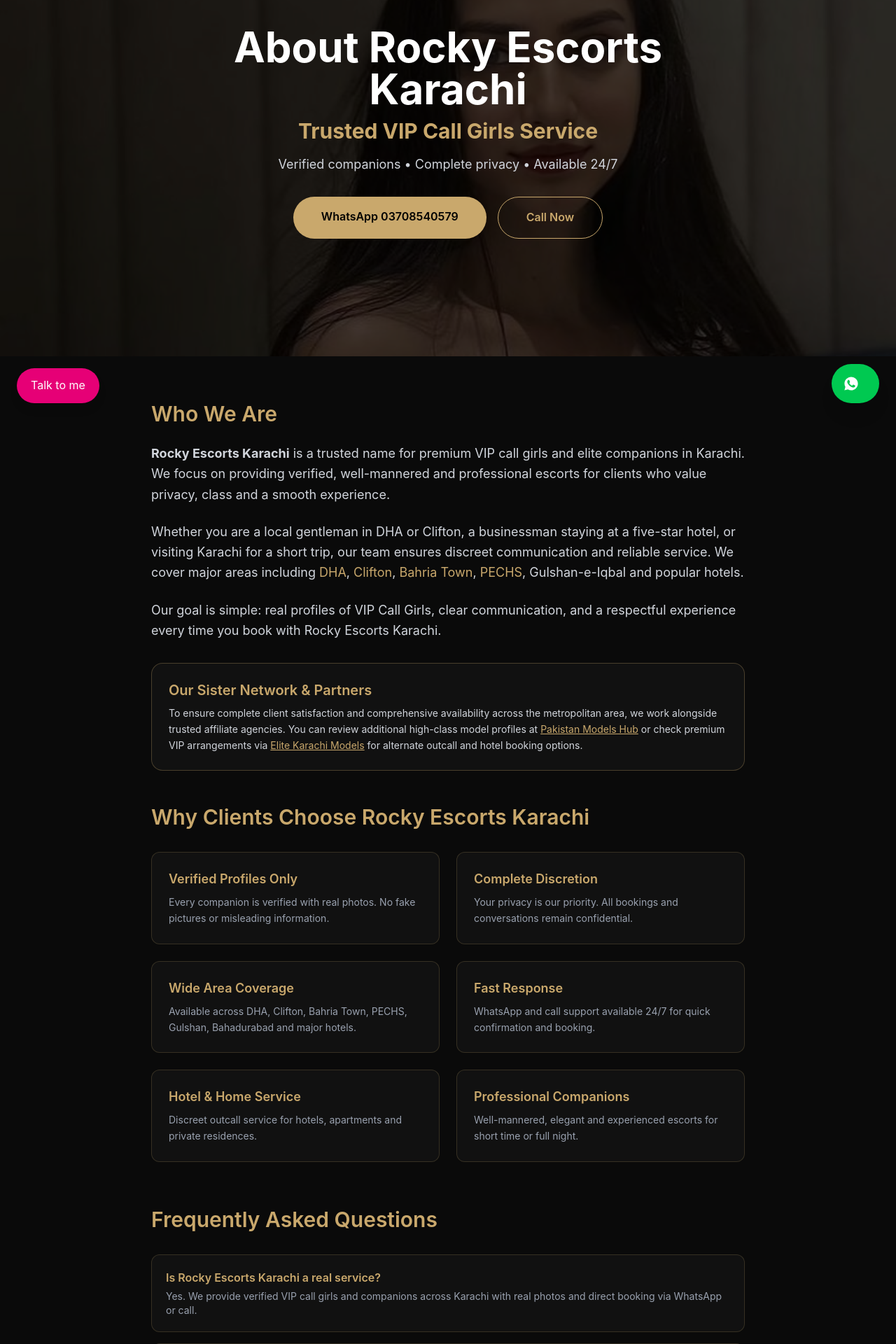
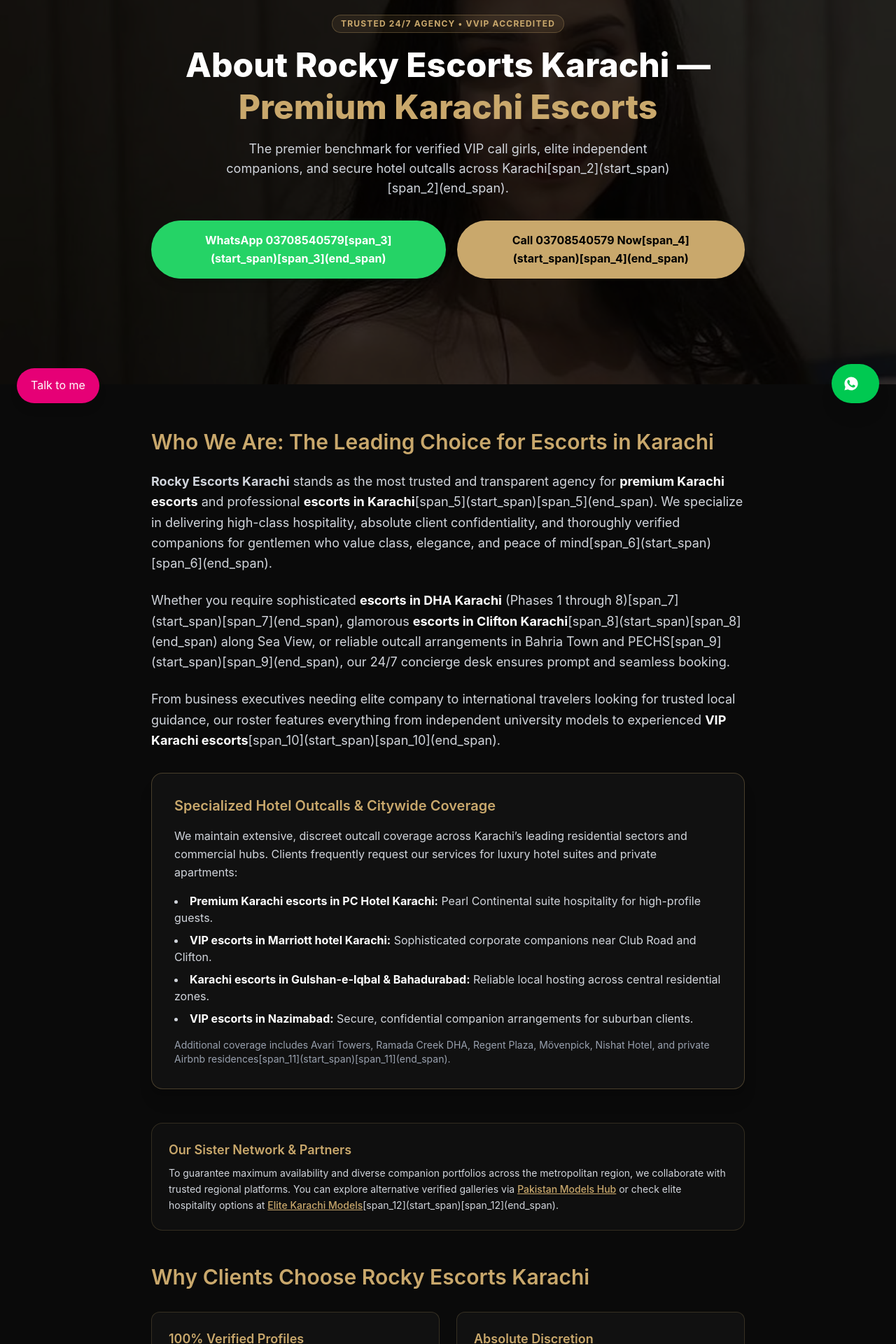
Before and after one commit to iamtalhaarifvlogs/rockykarachi1, a Next.js app: page /about-us in a window 1280 px wide. Shown: the part 200-2120 px from the top of the page at 70% size. Built offline with nearby package versions, Linux system fonts and the light colour scheme.

Commit message:
Update page.tsx

```diff
--- a/app/about-us/page.tsx
+++ b/app/about-us/page.tsx
@@ -1,15 +1,17 @@
-
 import Image from "next/image";
 import Link from "next/link";
 import type { Metadata } from "next";
 
 export const metadata: Metadata = {
-  title: "About Rocky Escorts Karachi | VIP Call Girls",
+  title: "About Rocky Escorts Karachi | Premium Karachi Escorts & VIP Call Girls",
   description:
-    "Rocky Escorts Karachi provides verified VIP call girls and elite companions in DHA, Clifton, Bahria Town and hotels. Discreet 24/7 service. Call 03708540579.",
+    "Learn about Rocky Escorts Karachi. We provide verified premium Karachi escorts, escorts in DHA & Clifton, and 24/7 hotel outcall service. Call 03708540579.",
+  alternates: {
+    canonical: "https://rockykarachi1.vercel.app/about-us",
+  },
   openGraph: {
-    title: "About Rocky Escorts Karachi | VIP Call Girls",
-    description: "Verified VIP escorts and discreet companions across Karachi.",
+    title: "About Rocky Escorts Karachi | Premium Karachi Escorts & VIP Call Girls",
+    description: "Verified VIP call girls and elite companions across DHA, Clifton, PECHS, and major hotels in Karachi.",
     images: [{ url: "/luxury-call-girls-karachi.jpg" }],
   },
 };
@@ -17,102 +19,147 @@ export const metadata: Metadata = {
 export default function AboutUsPage() {
   return (
     <main className="bg-[#0a0a0a] text-gray-200">
-      {/* HERO */}
-      <section className="relative h-[80vh] flex items-center justify-center text-center">
+      {/* HERO SECTION WITH H1 OPTIMIZED FOR PREMIUM KARACHI ESCORTS */}
+      <section className="relative h-[85vh] flex items-center justify-center text-center">
         <Image
           src="/luxury-call-girls-karachi.jpg"
-          alt="About Rocky Escorts Karachi VIP Call Girls"
+          alt="About Rocky Escorts Karachi Premium Karachi Escorts & VIP Call Girls"
           fill
           priority
           className="object-cover object-[center_20%]"
         />
-        <div className="absolute inset-0 bg-black/75" />
+        <div className="absolute inset-0 bg-black/80" />
         <div className="relative z-10 px-6 max-w-4xl">
-          <h1 className="text-4xl md:text-6xl font-bold text-white mb-4">
-            About Rocky Escorts Karachi
-            <span className="block text-[#c9a86c] mt-3 text-2xl md:text-3xl">
-              Trusted VIP Call Girls Service
-            </span>
+          <span className="inline-block text-[#c9a86c] text-xs font-bold uppercase tracking-widest px-3 py-1 rounded-full bg-[#c9a86c]/10 border border-[#c9a86c]/30 mb-4">
+            Trusted 24/7 Agency • VVIP Accredited
+          </span>
+          <h1 className="text-3xl md:text-5xl font-extrabold text-white mb-4 leading-tight">
+            About Rocky Escorts Karachi — <span className="text-[#c9a86c]">Premium Karachi Escorts</span>
           </h1>
-          <p className="text-lg text-gray-300 mb-8">
-            Verified companions • Complete privacy • Available 24/7
+          <p className="text-base md:text-lg text-gray-300 mb-8 max-w-2xl mx-auto">
+            The premier benchmark for verified VIP call girls, elite independent companions, and secure hotel outcalls across Karachi[span_2](start_span)[span_2](end_span).
           </p>
           <div className="flex flex-col sm:flex-row gap-4 justify-center">
             <a
               href="https://wa.me/923708540579"
               target="_blank"
-              className="inline-block bg-[#c9a86c] text-black font-semibold px-10 py-4 rounded-full hover:bg-white transition"
+              rel="noopener noreferrer"
+              className="inline-block bg-[#25D366] text-white font-bold px-8 py-4 rounded-full hover:opacity-90 transition shadow-lg shadow-25D366/20"
             >
-              WhatsApp 03708540579
+              WhatsApp 03708540579[span_3](start_span)[span_3](end_span)
             </a>
             <a
               href="tel:03708540579"
-              className="inline-block border border-[#c9a86c] text-[#c9a86c] font-semibold px-10 py-4 rounded-full hover:bg-[#c9a86c] hover:text-black transition"
+              className="inline-block bg-[#c9a86c] text-black font-bold px-8 py-4 rounded-full hover:bg-white transition"
             >
-              Call Now
+              Call 03708540579 Now[span_4](start_span)[span_4](end_span)
             </a>
           </div>
         </div>
       </section>
 
-      {/* ABOUT CONTENT */}
+      {/* MAIN CONTENT SECTION FILLED WITH SEMANTIC KEYWORDS */}
       <section className="max-w-4xl mx-auto px-6 py-16">
-        <h2 className="text-3xl font-semibold text-[#c9a86c] mb-6">Who We Are</h2>
-        <p className="text-lg leading-relaxed text-gray-300 mb-6">
-          <strong>Rocky Escorts Karachi</strong> is a trusted name for premium VIP call girls and elite companions in Karachi.
-          We focus on providing verified, well-mannered and professional escorts for clients who value privacy, class and a smooth experience.
+        <h2 className="text-2xl md:text-3xl font-semibold text-[#c9a86c] mb-6">
+          Who We Are: The Leading Choice for Escorts in Karachi
+        </h2>
+        <p className="text-base md:text-lg leading-relaxed text-gray-300 mb-6">
+          <strong>Rocky Escorts Karachi</strong> stands as the most trusted and transparent agency for{" "}
+          <strong className="text-white">premium Karachi escorts</strong> and professional{" "}
+          <strong className="text-white">escorts in Karachi</strong>[span_5](start_span)[span_5](end_span). We specialize in delivering high-class hospitality, absolute client confidentiality, and thoroughly verified companions for gentlemen who value class, elegance, and peace of mind[span_6](start_span)[span_6](end_span).
         </p>
-        <p className="text-lg leading-relaxed text-gray-300 mb-6">
-          Whether you are a local gentleman in DHA or Clifton, a businessman staying at a five-star hotel, or visiting Karachi for a short trip,
-          our team ensures discreet communication and reliable service. We cover major areas including
-          <Link href="/portfolio/vip-escorts-dha-karachi" className="text-[#c9a86c] hover:underline"> DHA</Link>,
-          <Link href="/portfolio/escorts-clifton-karachi" className="text-[#c9a86c] hover:underline"> Clifton</Link>,
-          <Link href="/portfolio/escorts-bahria-town-karachi" className="text-[#c9a86c] hover:underline"> Bahria Town</Link>,
-          <Link href="/portfolio/escorts-pechs-karachi" className="text-[#c9a86c] hover:underline"> PECHS</Link>,
-          Gulshan-e-Iqbal and popular hotels.
+        <p className="text-base md:text-lg leading-relaxed text-gray-300 mb-6">
+          Whether you require sophisticated{" "}
+          <strong className="text-white">escorts in DHA Karachi</strong> (Phases 1 through 8)[span_7](start_span)[span_7](end_span), glamorous{" "}
+          <strong className="text-white">escorts in Clifton Karachi</strong>[span_8](start_span)[span_8](end_span) along Sea View, or reliable outcall arrangements in Bahria Town and PECHS[span_9](start_span)[span_9](end_span), our 24/7 concierge desk ensures prompt and seamless booking.
         </p>
-        <p className="text-lg leading-relaxed text-gray-300 mb-8">
-          Our goal is simple: real profiles of VIP Call Girls, clear communication, and a respectful experience every time you book with Rocky Escorts Karachi.
+        <p className="text-base md:text-lg leading-relaxed text-gray-300 mb-8">
+          From business executives needing elite company to international travelers looking for trusted local guidance, our roster features everything from independent university models to experienced{" "}
+          <strong className="text-white">VIP Karachi escorts</strong>[span_10](start_span)[span_10](end_span).
         </p>
 
-        {/* Scenario A: Contextual H3 Interlinking Block */}
-        <div className="bg-[#111] border border-[#c9a86c]/30 rounded-2xl p-6 mb-12">
-          <h3 className="text-xl font-semibold text-[#c9a86c] mb-2">Our Sister Network & Partners</h3>
+        {/* HOTEL OUTCALLS & SPECIFIC SECTOR BREAKDOWN CARD */}
+        <div className="bg-[#111] border border-[#c9a86c]/30 rounded-2xl p-6 md:p-8 mb-12 shadow-xl">
+          <h3 className="text-xl font-semibold text-[#c9a86c] mb-4">
+            Specialized Hotel Outcalls &amp; Citywide Coverage
+          </h3>
+          <p className="text-gray-300 text-sm md:text-base leading-relaxed mb-4">
+            We maintain extensive, discreet outcall coverage across Karachi’s leading residential sectors and commercial hubs. Clients frequently request our services for luxury hotel suites and private apartments:
+          </p>
+          <ul className="list-disc list-inside space-y-2 text-gray-300 text-sm md:text-base mb-4">
+            <li>
+              <strong className="text-white">Premium Karachi escorts in PC Hotel Karachi:</strong> Pearl Continental suite hospitality for high-profile guests.
+            </li>
+            <li>
+              <strong className="text-white">VIP escorts in Marriott hotel Karachi:</strong> Sophisticated corporate companions near Club Road and Clifton.
+            </li>
+            <li>
+              <strong className="text-white">Karachi escorts in Gulshan-e-Iqbal &amp; Bahadurabad:</strong> Reliable local hosting across central residential zones.
+            </li>
+            <li>
+              <strong className="text-white">VIP escorts in Nazimabad:</strong> Secure, confidential companion arrangements for suburban clients.
+            </li>
+          </ul>
+          <p className="text-gray-400 text-xs md:text-sm">
+            Additional coverage includes Avari Towers, Ramada Creek DHA, Regent Plaza, Mövenpick, Nishat Hotel, and private Airbnb residences[span_11](start_span)[span_11](end_span).
+          </p>
+        </div>
+
+        {/* AFFILIATE / SISTER NETWORK INTERLINKING BLOCK */}
+        <div className="bg-[#111]/80 border border-[#c9a86c]/20 rounded-2xl p-6 mb-12">
+          <h3 className="text-lg font-semibold text-[#c9a86c] mb-2">Our Sister Network &amp; Partners</h3>
           <p className="text-gray-300 text-sm leading-relaxed">
-            To ensure complete client satisfaction and comprehensive availability across the metropolitan area, we work alongside trusted affiliate agencies. You can review additional high-class model profiles at{" "}
+            To guarantee maximum availability and diverse companion portfolios across the metropolitan region, we collaborate with trusted regional platforms. You can explore alternative verified galleries via{" "}
             <a
               href="https://pakistanmodelshub.com"
               target="_blank"
               rel="noopener noreferrer"
-              className="text-[#c9a86c] underline hover:text-white transition"
+              className="text-[#c9a86c] underline hover:text-white transition font-medium"
             >
               Pakistan Models Hub
             </a>{" "}
-            or check premium VIP arrangements via{" "}
+            or check elite hospitality options at{" "}
             <a
               href="https://elitekarachimodels.online/"
               target="_blank"
               rel="noopener noreferrer"
-              className="text-[#c9a86c] underline hover:text-white transition"
+              className="text-[#c9a86c] underline hover:text-white transition font-medium"
             >
               Elite Karachi Models
-            </a>{" "}
-            for alternate outcall and hotel booking options.
+            </a>[span_12](start_span)[span_12](end_span).
           </p>
         </div>
 
-        {/* WHY CHOOSE US */}
-        <h2 className="text-3xl font-semibold text-[#c9a86c] mb-8">
+        {/* WHY CHOOSE US GRID */}
+        <h2 className="text-2xl md:text-3xl font-semibold text-[#c9a86c] mb-8">
           Why Clients Choose Rocky Escorts Karachi
         </h2>
         <div className="grid md:grid-cols-2 gap-6 mb-16">
           {[
-            { title: "Verified Profiles Only", desc: "Every companion is verified with real photos. No fake pictures or misleading information." },
-            { title: "Complete Discretion", desc: "Your privacy is our priority. All bookings and conversations remain confidential." },
-            { title: "Wide Area Coverage", desc: "Available across DHA, Clifton, Bahria Town, PECHS, Gulshan, Bahadurabad and major hotels." },
-            { title: "Fast Response", desc: "WhatsApp and call support available 24/7 for quick confirmation and booking." },
-            { title: "Hotel & Home Service", desc: "Discreet outcall service for hotels, apartments and private residences." },
-            { title: "Professional Companions", desc: "Well-mannered, elegant and experienced escorts for short time or full night." },
+            {
+              title: "100% Verified Profiles",
+              desc: "Every companion profile is personally vetted with genuine, unedited photos. No misleading catalogs or fake pictures[span_13](start_span)[span_13](end_span)."
+            },
+            {
+              title: "Absolute Discretion",
+              desc: "Your privacy is our utmost priority. All inquiries, booking records, and hotel outcall details remain strictly confidential[span_14](start_span)[span_14](end_span)."
+            },
+            {
+              title: "Comprehensive Area Coverage",
+              desc: "Rapid outcall dispatch available across DHA, Clifton, Bahria Town, PECHS, Gulshan, Nazimabad, and major 5-star hotels[span_15](start_span)[span_15](end_span)."
+            },
+            {
+              title: "24/7 Concierge Availability",
+              desc: "Day and night support via WhatsApp and direct calling for fast confirmation and immediate session scheduling[span_16](start_span)[span_16](end_span)."
+            },
+            {
+              title: "Hotel & Residence Friendly",
+              desc: "Experienced in discreet hotel lobby coordination, suite hosting, and private home/Airbnb outcalls[span_17](start_span)[span_17](end_span)."
+            },
+            {
+              title: "Professional & Well-Mannered",
+              desc: "Charming, elegant, and educated companions suited for short-time relaxation, dinner dates, or full-night stays[span_18](start_span)[span_18](end_span)."
+            },
           ].map((item) => (
             <div key={item.title} className="bg-[#111] border border-[#c9a86c]/20 rounded-xl p-6">
               <p className="text-lg font-semibold text-[#c9a86c] mb-2">{item.title}</p>
@@ -121,22 +168,40 @@ export default function AboutUsPage() {
           ))}
         </div>
 
-        {/* FAQ */}
-        <h2 className="text-3xl font-semibold text-[#c9a86c] mb-8">
-          Frequently Asked Questions
+        {/* FREQUENTLY ASKED QUESTIONS */}
+        <h2 className="text-2xl md:text-3xl font-semibold text-[#c9a86c] mb-8">
+          Frequently Asked Questions About Karachi Escorts
         </h2>
         <div className="space-y-4">
           {[
-            { q: "Is Rocky Escorts Karachi a real service?", a: "Yes. We provide verified VIP call girls and companions across Karachi with real photos and direct booking via WhatsApp or call." },
-            { q: "Which areas of Karachi do you cover?", a: "We cover DHA Phase 5 & 6, Clifton, Bahria Town, PECHS, Gulshan-e-Iqbal, Bahadurabad, Nazimabad and major hotels." },
-            { q: "How do I book an escort in Karachi?", a: "Simply WhatsApp or call 03708540579. Share your location and preferred time. Our team will confirm availability quickly." },
-            { q: "Do you provide hotel outcall service?", a: "Yes. We offer discreet hotel outcall service across Karachi for both short-time and full-night bookings." },
-            { q: "Are the photos of VIP Call Girls real?", a: "Yes. All profiles use real verified photos. We do not use fake or edited pictures." },
-            { q: "Is the service available at night?", a: "Yes. Rocky Escorts Karachi operates 24/7 including late night and early morning bookings." },
+            {
+              q: "Are the photos of premium Karachi escorts 100% real?",
+              a: "Yes. Every profile published on Rocky Escorts Karachi features verified, genuine photos so you receive the exact companion you select[span_19](start_span)[span_19](end_span)."
+            },
+            {
+              q: "Which areas do you cover for escorts in Karachi?",
+              a: "We cover DHA Phases 1–8, Clifton, Bahria Town, PECHS, Gulshan-e-Iqbal, Bahadurabad, Nazimabad, and all major hotel locations[span_20](start_span)[span_20](end_span)."
+            },
+            {
+              q: "How can I book VIP escorts in Karachi?",
+              a: "Simply WhatsApp or call our official line at 03708540579. Share your location, hotel suite, or preferred time for immediate confirmation[span_21](start_span)[span_21](end_span)."
+            },
+            {
+              q: "Do you provide hotel outcall service at PC Hotel and Marriott?",
+              a: "Yes. We offer discreet hotel outcall services to Pearl Continental (PC) Hotel, Marriott Karachi, Avari Towers, and other leading establishments[span_22](start_span)[span_22](end_span)."
+            },
+            {
+              q: "What are the starting rates for call girls in Karachi?",
+              a: "Rates vary depending on the chosen model tier, duration (short-time vs. full night), and location. Final pricing is confirmed instantly over WhatsApp with zero hidden charges[span_23](start_span)[span_23](end_span)."
+            },
+            {
+              q: "Is the agency open 24 hours a day?",
+              a: "Yes. Rocky Escorts Karachi operates 24/7, accommodating late-night arrivals, early morning bookings, and extended weekend stays[span_24](start_span)[span_24](end_span)."
+            },
           ].map((item, i) => (
             <div key={i} className="bg-[#111] border border-[#c9a86c]/20 rounded-xl p-5">
               <p className="font-semibold text-[#c9a86c] mb-1">{item.q}</p>
-              <p className="text-gray-400 text-sm">{item.a}</p>
+              <p className="text-gray-400 text-sm leading-relaxed">{item.a}</p>
             </div>
           ))}
         </div>
```
